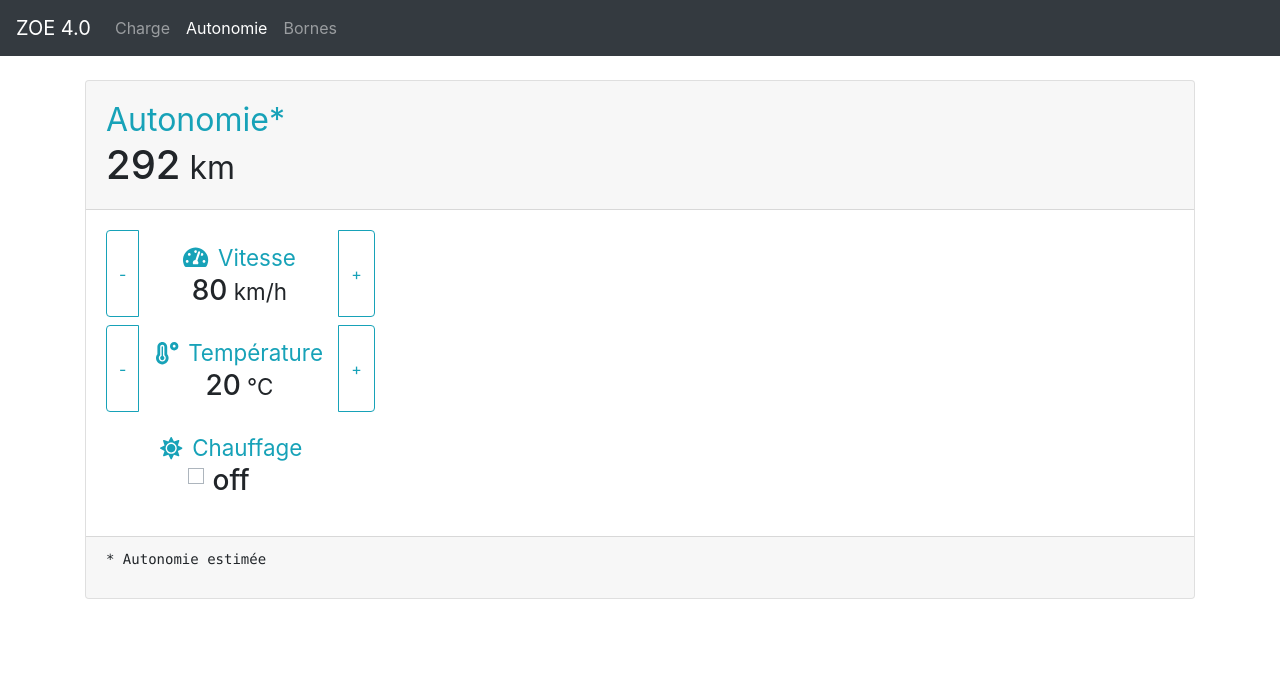
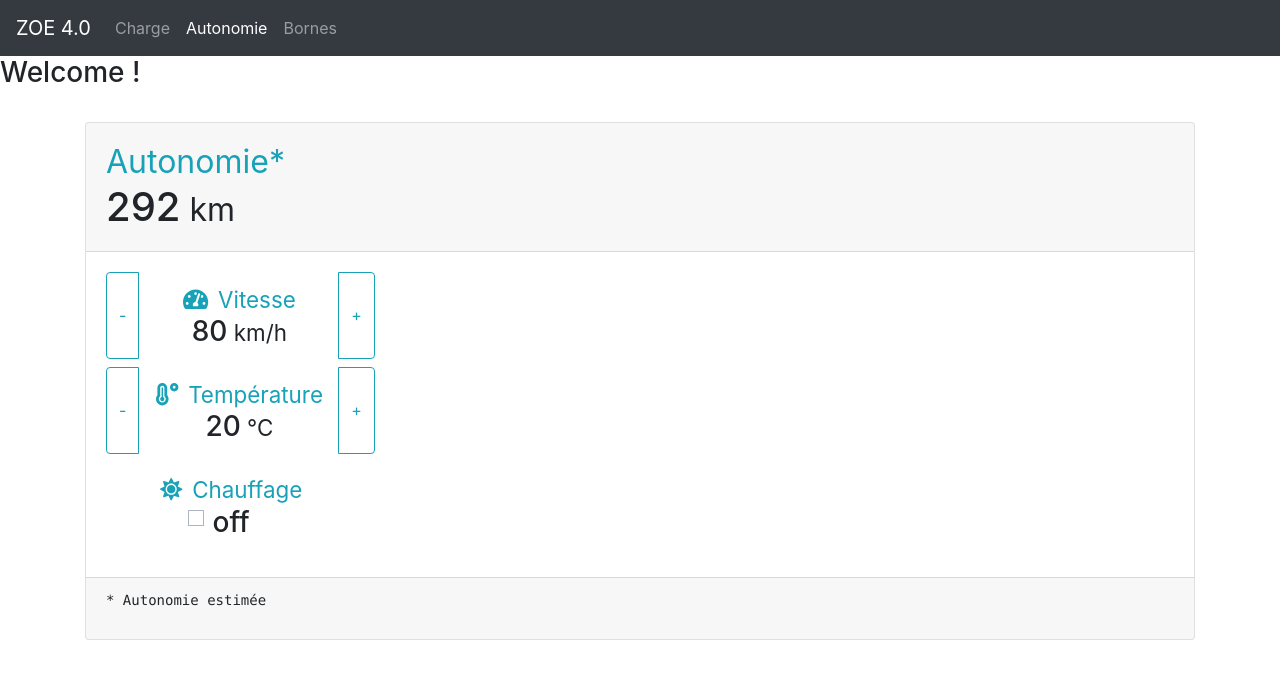
Before and after one commit to philippe-nougaillon/relax-en-zoe, a React (Create React App) app: page /autonomie in a window 1280 px wide. Shown: the top 678 px of the page. Built offline with nearby package versions, Linux system fonts and the light colour scheme.

Commit message:
welcome content

```diff
--- a/src/components/Root.js
+++ b/src/components/Root.js
@@ -33,6 +33,9 @@
         </nav>
 
         <div className="content">
+          <h3>
+            Welcome !
+          </h3>
           <Route exact path="/" component={Charge} />
           <Route path="/autonomie" component={App} />
         </div>
```
